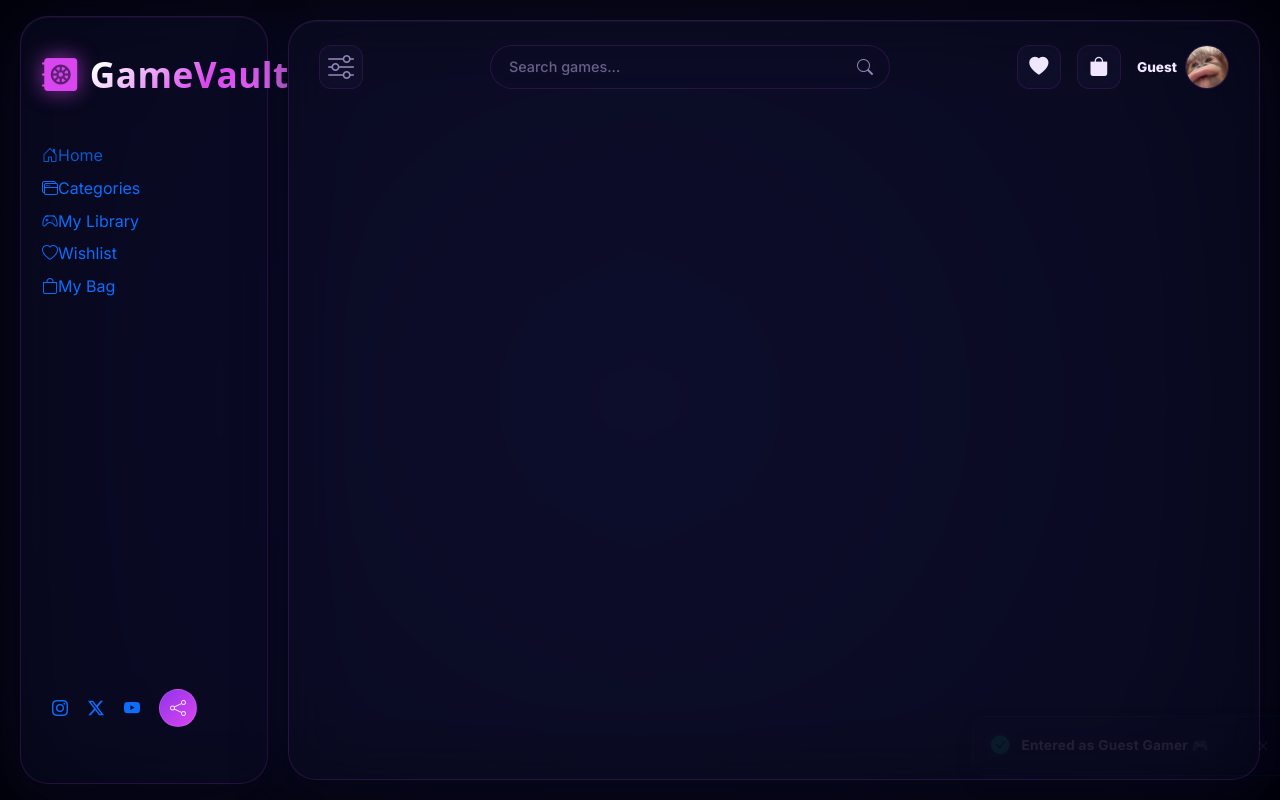
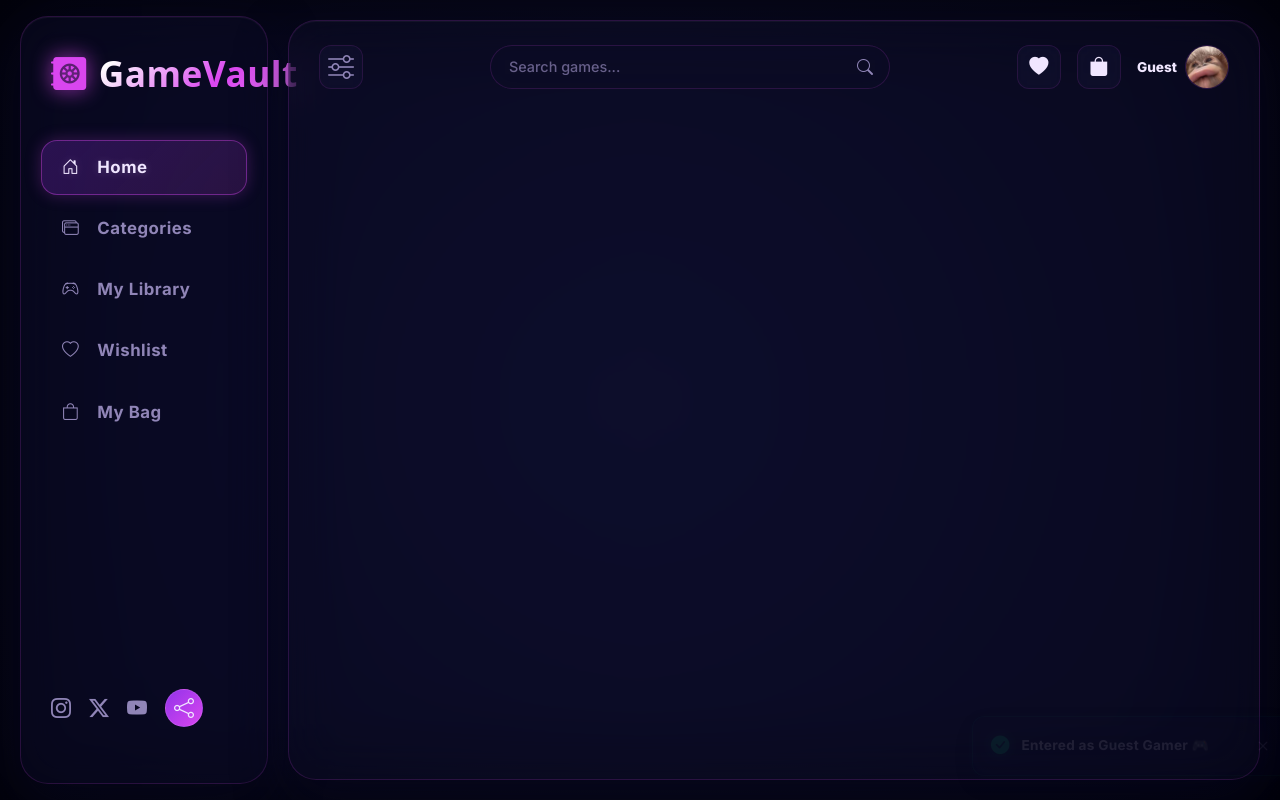
Before and after one commit to kiranv739/gamevault-react, a React (Create React App) app: page / in a window 1280 px wide. Both pictures are taken after a click on the button "CONTINUE AS GUEST". Built offline with nearby package versions, Linux system fonts and the light colour scheme; no server answers; a web font is replaced by a local one.

Commit message:
feat: update navigation items layout and side menu navigation styling

```diff
--- a/src/components/NavListItem.jsx
+++ b/src/components/NavListItem.jsx
@@ -1,7 +1,7 @@
 function NavListItem({ item, navOnClick }) {
   return (
     <li>
-      <button type="button" className={`btn btn-link p-0 text-decoration-none ${item.active ? 'active': ''}`} onClick={() => navOnClick(item._id,item.target)}>
+      <button type="button" className={`nav-link-btn ${item.active ? 'active': ''}`} onClick={() => navOnClick(item._id,item.target)}>
         <i className={`bi ${item.icon}`}></i>
         <span className='navName'>{item.name}</span>
       </button>
--- a/src/components/SideMenu.jsx
+++ b/src/components/SideMenu.jsx
@@ -21,7 +21,7 @@ function SideMenu({ active, sectionActive })
     <div className={`sideMenu ${active ? 'active': undefined}`}>
       <button
         type="button"
-        className="btn btn-link p-0 text-decoration-none logo"
+        className="logo"
         onClick={() => sectionActive('home')}
       >
         <i className="bi bi-safe2-fill"></i>
@@ -37,22 +37,22 @@ function SideMenu({ active, sectionActive })
 
       <ul className="social">
         <li>
-          <button type="button" className="btn btn-link p-0 text-decoration-none">
+          <button type="button" className="social-link-btn">
            <i className="bi bi-instagram"></i>
           </button>
         </li>
         <li>
-          <button type="button" className="btn btn-link p-0 text-decoration-none">
+          <button type="button" className="social-link-btn">
            <i className="bi bi-twitter-x"></i>
           </button>
         </li>
         <li>
-          <button type="button" className="btn btn-link p-0 text-decoration-none">
+          <button type="button" className="social-link-btn">
            <i className="bi bi-youtube"></i>
           </button>
         </li>
         <li>
-          <button type="button" className="btn btn-link p-0 text-decoration-none share">
+          <button type="button" className="social-link-btn share">
            <i className="bi bi-share"></i>
           </button>
         </li>
--- a/src/components/sideMenu.css
+++ b/src/components/sideMenu.css
@@ -17,6 +17,11 @@
 }
 
 .sideMenu .logo {
+  background: none;
+  border: none;
+  outline: none;
+  cursor: pointer;
+  font-family: inherit;
   position: relative;
   text-decoration: none;
   display: inline-flex;
@@ -57,7 +62,19 @@
   width: 100%;
 }
 
-.sideMenu .nav li a {
+.nav-link-btn {
+  background: none;
+  border: none;
+  padding: 0;
+  width: 100%;
+  text-align: left;
+  cursor: pointer;
+  outline: none;
+  font-family: inherit;
+}
+
+.sideMenu .nav li a,
+.sideMenu .nav li .nav-link-btn {
   text-decoration: none;
   color: var(--muted);
   font-size: 1.05em;
@@ -75,14 +92,16 @@
   border: 1px solid transparent;
 }
 
-.sideMenu .nav li a:hover {
+.sideMenu .nav li a:hover,
+.sideMenu .nav li .nav-link-btn:hover {
   color: var(--text);
   background: rgba(217, 70, 239, 0.08);
   border-color: rgba(217, 70, 239, 0.25);
   transform: translateX(4px);
 }
 
-.sideMenu .nav li a.active {
+.sideMenu .nav li a.active,
+.sideMenu .nav li .nav-link-btn.active {
   color: var(--text);
   background: linear-gradient(135deg, rgba(147, 51, 234, 0.25), rgba(217, 70, 239, 0.15));
   border-color: rgba(217, 70, 239, 0.4);
@@ -101,14 +120,28 @@
   padding: 0 10px;
 }
 
-.sideMenu .social li a {
+.social-link-btn {
+  background: none;
+  border: none;
+  padding: 0;
+  cursor: pointer;
+  outline: none;
+  font-family: inherit;
+}
+
+.sideMenu .social li a,
+.sideMenu .social li .social-link-btn {
   text-decoration: none;
   color: var(--muted);
   font-size: 1.25rem;
   transition: all 0.3s ease;
+  display: inline-flex;
+  align-items: center;
+  justify-content: center;
 }
 
-.sideMenu .social li a:hover {
+.sideMenu .social li a:hover,
+.sideMenu .social li .social-link-btn:hover {
   color: var(--glow);
   filter: drop-shadow(0 0 8px rgba(217, 70, 239, 0.6));
   transform: scale(1.1) translateY(-2px);
@@ -147,7 +180,8 @@
   display: none;
 }
 
-.sideMenu.active .nav li a {
+.sideMenu.active .nav li a,
+.sideMenu.active .nav li .nav-link-btn {
   font-size: 1.3em;
   justify-content: center;
   padding: 14px 0;
```
